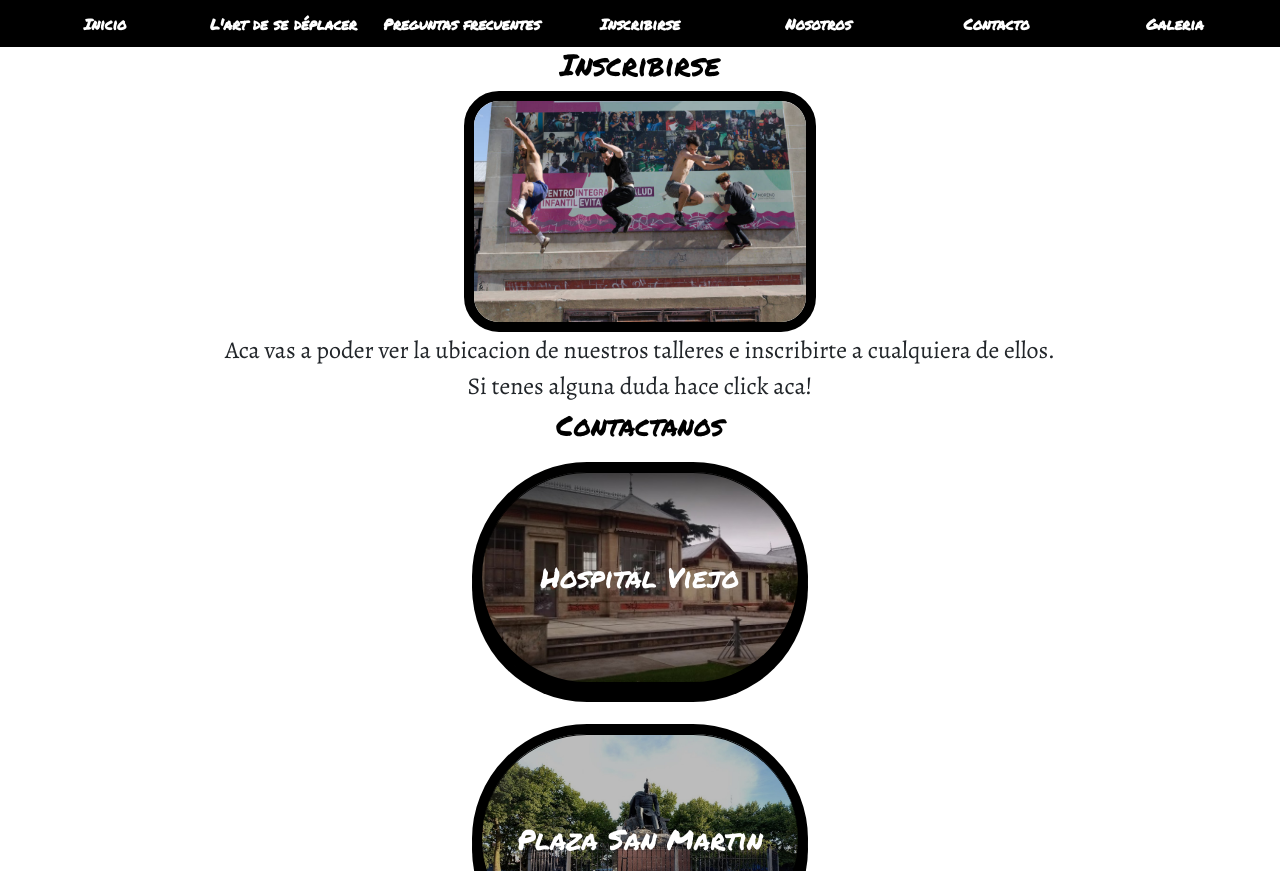
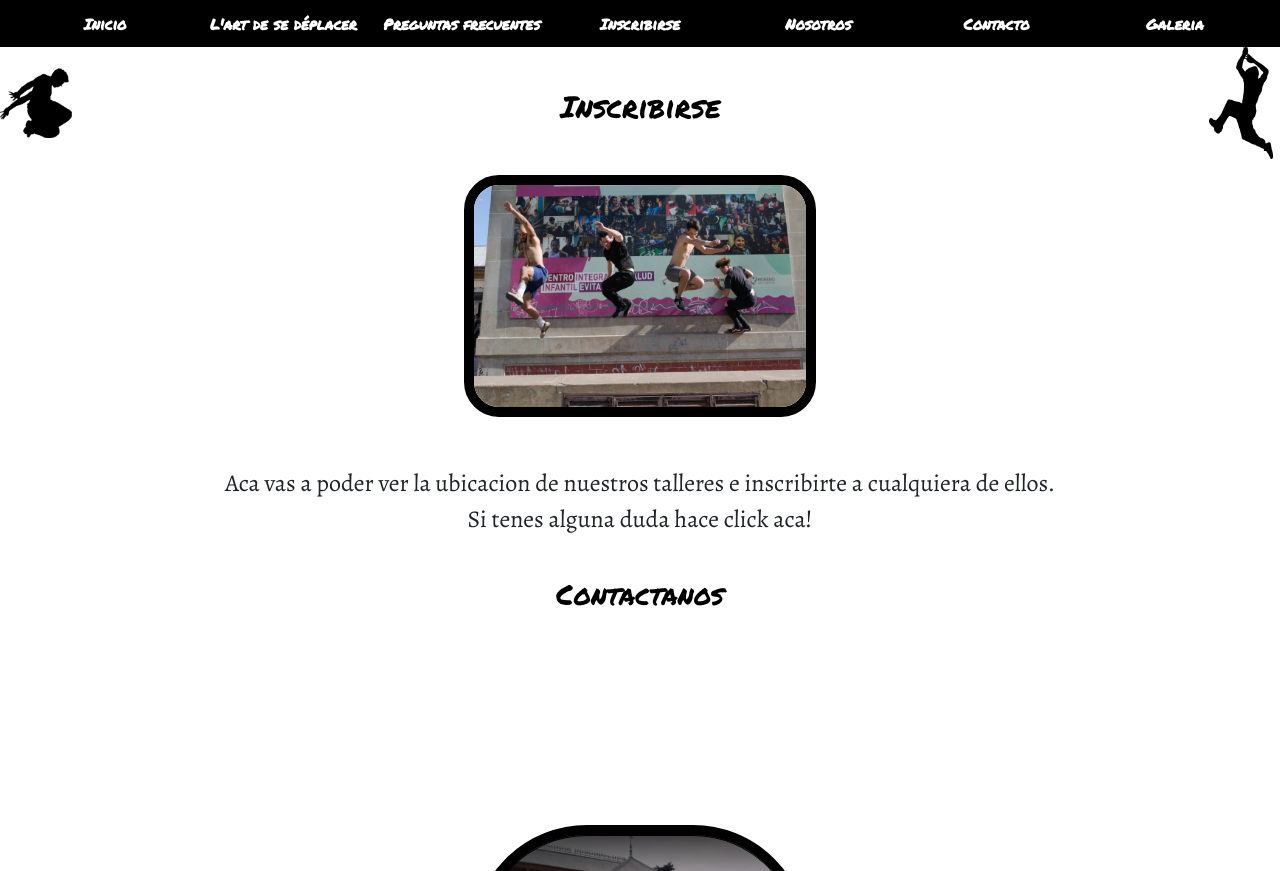
Before and after one commit to Lucas1933/morenoPK, a website: page pages/inscribirse.html in a window 1280 px wide. Shown: the part 81-952 px from the top of the page. Drawn offline with nearby package versions, Linux system fonts and the light colour scheme.

Commit message:
agregado a todas las paginas un encabezado/banner decorado, eliminado banner, por ecabezado partial

```diff
--- a/pages/inscribirse.html
+++ b/pages/inscribirse.html
@@ -69,15 +69,23 @@
         </nav>
     </header>
     <!--barra navegable-->
-    <h1 class="encabezado">Inscribirse</h1>
-    <div class="banner"> <img src="../assets/images/banners/inscribirse.jpeg" alt=""></div>
-    <main>
+    <div class="banner">
+        <div>
+            <div class="siluetaEncabezado"><img src="../assets/images/banners/siluetas/siluetita_1.png" alt=""></div>
+            <div><h1>Inscribirse</h1></div>
+            <div class="siluetaEncabezado"><img src="../assets/images/banners/siluetas/siluetita_2.png"  alt=""></div>
+        </div>
+        <div> <img src="../assets/images/banners/inscribirse.jpeg" alt=""></div>
+    </div>
+
+    <main class="inscribirse">
         <div class="inscribirseContenido">
-            <p class="parrafo">
-                Aca vas a poder ver la ubicacion de nuestros talleres e inscribirte a cualquiera de
-                ellos. <br> Si tenes alguna duda hace click aca! <br>
-                <a href="./contacto.html">Contactanos</a>
-            </p>
+              <p class="parrafo">
+                  Aca vas a poder ver la ubicacion de nuestros talleres e inscribirte a cualquiera de
+                  ellos. <br> Si tenes alguna duda hace click aca! <br>  <br>
+                  <a href="./contacto.html">Contactanos</a>
+              </p>
+
             <!-- DROPDOWN HOSPITAL------------------------------------------ -->
             <div class="dropdown dropup" data-aos="zoom-in" data-aos-duration="400">
                 <button class="btn btn-secondary  botonDesplegable" type="button" id="dropdownHospital" data-toggle="dropdown" aria-haspopup="true" aria-expanded="false">
--- a/scss/partials/layout/_banners.scss
+++ /dev/null
@@ -1,9 +0,0 @@
-.banner{
-    display: flex;
-    justify-content: center;
-    img{
-        width: 22em;
-        border: 10px solid #000000;
-        border-radius: 35px 35px 35px 35px;
-    }
-}
--- /dev/null
+++ b/scss/partials/layout/_encabezado.scss
@@ -0,0 +1,39 @@
+.banner{
+    display: flex;
+    flex-direction: column;
+        :first-child{
+            display: flex;
+            .siluetaEncabezado{
+                width:5em;
+                img{
+                width:  4em;
+                }
+            }
+            :first-child{
+                display: flex;
+                flex-direction: column;
+                justify-content: center;
+                img{
+                    width: 4.5em;
+                }
+            }
+            :nth-child(2){
+                display: flex;
+                flex-direction: column;
+                justify-content: center;
+                h1{
+                    @include textoEstilo(30px,$markerTypo,black,500,center);
+                }
+        }
+  }
+    :nth-child(2){
+        padding-top: 1em;
+        display: flex;
+        justify-content: center;
+        img{
+            width: 22em;
+            border: 10px solid #000000;
+            border-radius: 35px 35px 35px 35px;
+        }
+    }
+}
--- a/scss/partials/layout/_encabezados.scss
+++ /dev/null
@@ -1,3 +0,0 @@
-.encabezado{
-    @include textoEstilo(30px,$markerTypo,black,500,center);
-}
--- a/scss/partials/pages/_inscribirse.scss
+++ b/scss/partials/pages/_inscribirse.scss
@@ -1,9 +1,14 @@
-main{
+.inscribirse{
+    height: 120em;
     .inscribirseContenido{
+        height: 120em;
         display: flex;
         flex-direction: column;
+        justify-content: center;
+        justify-content: space-between;
         align-content: center;
                 p{
+                    padding-top: 2em;
                     font-size: 24px;
                     a{
                         @include textoEstilo(28px,$markerTypo,black,100,center);
@@ -13,7 +18,6 @@ main{
             display: flex;
             justify-content: center;
             align-content: center;
-            margin-bottom: 2em;
             p{
                 text-align: center;
             }
@@ -54,6 +58,7 @@ main{
                 border: 5px solid #000000;
                 border-radius: 31px 31px 31px 31px;
                 p{
+                    padding-top: 0;
                     @extend .parrafo;
                     font-size: 25px;
                     text-decoration: underline;
@@ -77,6 +82,8 @@ main{
 
         }
     }
+
+
     [data-aos] {
         pointer-events: none;
       }
@@ -86,4 +93,7 @@ main{
       .aos-init[data-aos][data-aos].aos-animate {
         transform: unset;
       }
+      .pieDePagina{
+        margin-top: 0;
       }
+}
--- a/scss/partials/pages/_lart.scss
+++ b/scss/partials/pages/_lart.scss
@@ -1,6 +1,7 @@
 @import "../utilities/_variables.scss";
 @import "../utilities/mixins";
 main{
+
     .lartContenido{
         .subTitulo{
             @include textoEstilo(28px,$markerTypo,black,100,center);
--- a/scss/style.scss
+++ b/scss/style.scss
@@ -3,8 +3,7 @@
 @import "./partials/layout/header";
 @import "./partials/layout/body";
 @import "./partials/layout/footer";
-@import "./partials/layout/encabezados";
-@import "./partials/layout/banners";
+@import "./partials/layout/encabezado";
 @import "./partials/layout/pieDePagina";
 @import "./partials/layout/parrafos";
 @import "./partials/pages/inicio";
```
Also changed, not shown: pages/LartDuDeplacement.html (+22 -9 lines), pages/contacto.html (+9 -2 lines), pages/faq.html (+9 -2 lines), pages/galeria.html (+8 -1 lines), pages/nosotros.html (+8 -4 lines), assets/images/banners/bannerNosotros.jpg (renamed from assets/images/banners/bannerNosotros .jpg), assets/images/banners/siluetas/siluetita.png (added), assets/images/banners/siluetas/siluetita_1.png (added), assets/images/banners/siluetas/siluetita_2.png (added), css/style.css. Lines whose indentation alone changed are shown as unchanged.
